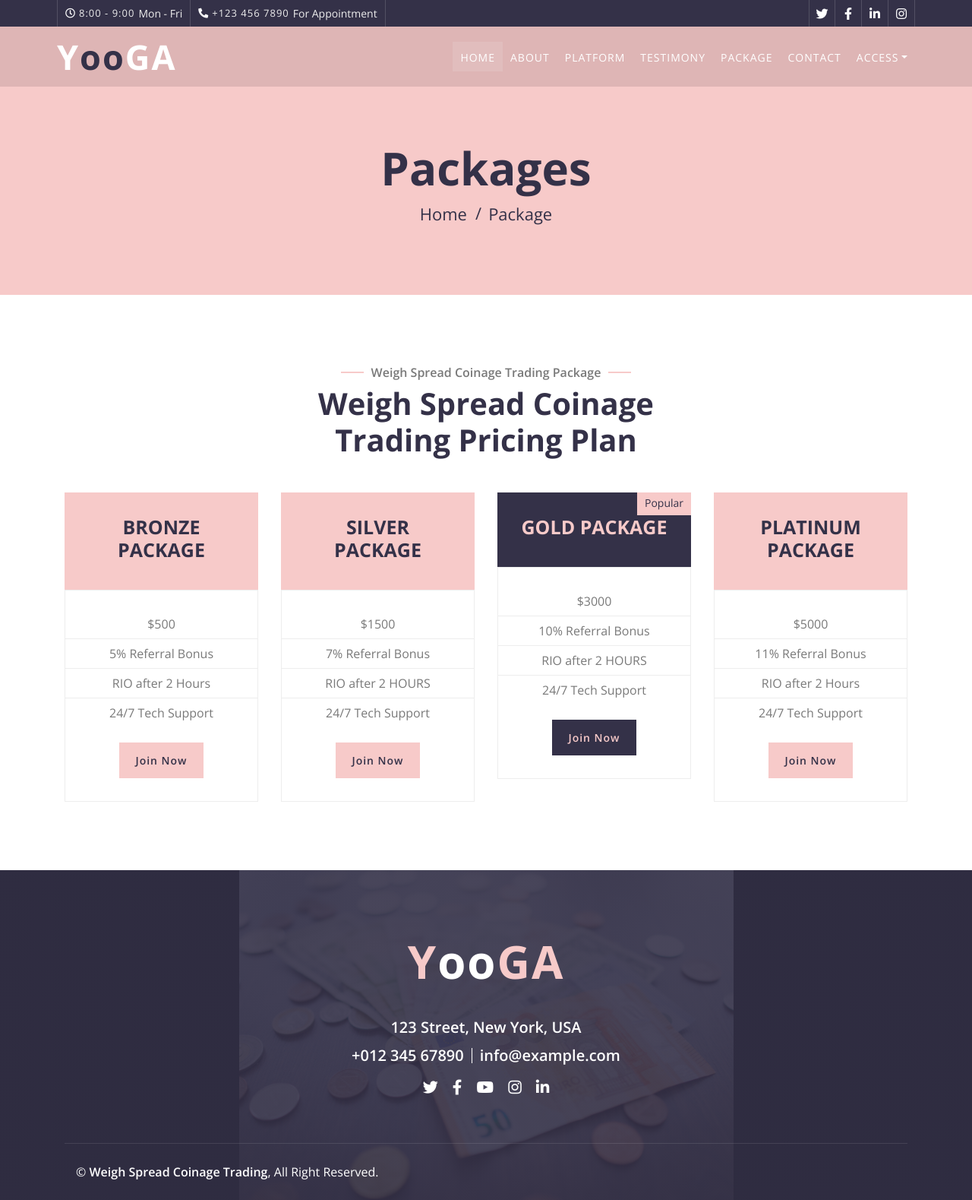
After one commit to eddynice/trading_platform, a PHP site: page /package.php in a window 1280 px wide. The commit adds this page. Shown: the whole page at 76% size. Run offline with PHP 8.4, Linux system fonts and the light colour scheme; some libraries are stand-ins or nearby versions.

Commit message:
package and about page redefine

```diff
--- a/css/style.css
+++ b/css/style.css
@@ -1981,7 +1981,7 @@ a:focus {
 
 .footer .container-fluid {
     padding: 90px 0 0 0;
-    background: linear-gradient(rgba(52, 49, 72, .9), rgba(52, 49, 72, .9)), url(../img/footer-bg.png);
+    background: linear-gradient(rgba(52, 49, 72, .9), rgba(52, 49, 72, .9)), url(../img/bits.jpg);
     background-position: center;
     background-repeat: no-repeat;
     background-size: contain;
--- a/header.php
+++ b/header.php
@@ -72,9 +72,9 @@
                         <a href="index.php" class="nav-item nav-link active">Home</a>
                         <a href="about.php" class="nav-item nav-link">About</a>
                         <a href="service.php" class="nav-item nav-link">Platform</a>
-                        <a href="price.php" class="nav-item nav-link">Trading</a>
+
                         <a href="class.php" class="nav-item nav-link">Testimony</a>
-                        <a href="team.php" class="nav-item nav-link">Package</a>
+                        <a href="package.php"  class="nav-item nav-link">Package</a>
                         <a href="portfolio.php" class="nav-item nav-link">Contact</a>
                         <div class="nav-item dropdown">
                             <a href="#" class="nav-link dropdown-toggle" data-toggle="dropdown">Access</a>
--- a/index.php
+++ b/index.php
@@ -144,7 +144,7 @@ Enjoy a smooth trading investment experience from us.
 
 
         <!-- Price Start -->
-        <div class="price">
+        <div class="price" id="price">
             <div class="container">
                 <div class="section-header text-center wow zoomIn" data-wow-delay="0.1s">
                     <p>Weigh Spread Coinage Trading Package</p>
--- /dev/null
+++ b/package.php
@@ -0,0 +1,168 @@
+<?php include "header.php" ?>
+  <!-- Page Header Start -->
+  <div class="page-header">
+            <div class="container">
+                <div class="row">
+                    <div class="col-12">
+                        <h2>Packages</h2>
+                    </div>
+                    <div class="col-12">
+                        <a href="/index.php">Home</a>
+                        <a href="">Package</a>
+                    </div>
+                </div>
+            </div>
+        </div>
+        <!-- Page Header End -->
+        <!-- Hero End -->
+
+
+
+        <!-- Price Start -->
+        <div class="price" id="price">
+            <div class="container">
+                <div class="section-header text-center wow zoomIn" data-wow-delay="0.1s">
+                    <p>Weigh Spread Coinage Trading Package</p>
+                    <h2>Weigh Spread Coinage Trading Pricing Plan</h2>
+                </div>
+                <div class="row">
+                    <div class="col-md-3 wow fadeInUp" data-wow-delay="0.0s">
+                        <div class="price-item">
+                            <div class="price-header">
+                                <div class="price-title">
+                                    <h2>BRONZE PACKAGE</h2>
+                                </div>
+                                <div class="price-prices">
+
+                                </div>
+                            </div>
+                            <div class="price-body">
+                                <div class="price-description">
+                                    <ul>
+                                        <li>$500</li>
+                                        <li>5% Referral Bonus</li>
+                                        <li>RIO after 2 Hours</li>
+                                        <li>24/7 Tech Support</li>
+
+
+
+
+                                    </ul>
+                                </div>
+                            </div>
+                            <div class="price-footer">
+                                <div class="price-action">
+                                    <a class="btn" href="">Join Now</a>
+                                </div>
+                            </div>
+                        </div>
+                    </div>
+                    <div class="col-md-3 wow fadeInUp" data-wow-delay="0.0s">
+                        <div class="price-item">
+                            <div class="price-header">
+                                <div class="price-title">
+                                    <h2>SILVER PACKAGE</h2>
+                                </div>
+                                <div class="price-prices">
+
+                                </div>
+                            </div>
+                            <div class="price-body">
+                                <div class="price-description">
+                                    <ul>
+                                        <li>  $1500</li>
+                                        <li>7% Referral Bonus</li>
+                                        <li>RIO after 2 HOURS</li>
+                                        <li>24/7 Tech Support</li>
+
+
+                                    </ul>
+                                </div>
+                            </div>
+                            <div class="price-footer">
+                                <div class="price-action">
+                                    <a class="btn" href="">Join Now</a>
+                                </div>
+                            </div>
+                        </div>
+                    </div>
+                    <div class="col-md-3 wow fadeInUp" data-wow-delay="0.3s">
+                        <div class="price-item featured-item">
+                            <div class="price-header">
+                                <div class="price-status">
+                                    <span>Popular</span>
+                                </div>
+                                <div class="price-title">
+                                    <h2>GOLD PACKAGE</h2>
+                                </div>
+                                <div class="price-prices">
+
+                                </div>
+                            </div>
+                            <div class="price-body">
+                                <div class="price-description">
+                                    <ul>
+                                        <li> $3000</li>
+                                        <li>10% Referral Bonus</li>
+                                        <li>RIO after 2 HOURS</li>
+                                        <li>24/7 Tech Support</li>
+                    </ul>
+                                </div>
+                            </div>
+                            <div class="price-footer">
+                                <div class="price-action">
+                                    <a class="btn" href="">Join Now</a>
+                                </div>
+                            </div>
+                        </div>
+                    </div>
+                    <div class="col-md-3 wow fadeInUp" data-wow-delay="0.6s">
+                        <div class="price-item">
+                            <div class="price-header">
+                                <div class="price-title">
+                                    <h2>PLATINUM PACKAGE</h2>
+                                </div>
+                                <div class="price-prices">
+
+                                </div>
+                            </div>
+                            <div class="price-body">
+                                <div class="price-description">
+                                    <ul>
+                                        <li>  $5000</li>
+                                        <li>11% Referral Bonus</li>
+                                        <li>RIO after 2 Hours</li>
+                                        <li>24/7 Tech Support</li>
+
+                                    </ul>
+                                </div>
+                            </div>
+                            <div class="price-footer">
+                                <div class="price-action">
+                                    <a class="btn" href="">Join Now</a>
+                                </div>
+                            </div>
+                        </div>
+                    </div>
+                </div>
+            </div>
+        </div>
+        <!-- Price End -->
+
+        <?php include "footer.php" ?>
+
+         <!-- JavaScript Libraries -->
+         <script src="https://code.jquery.com/jquery-3.4.1.min.js"></script>
+        <script src="https://stackpath.bootstrapcdn.com/bootstrap/4.4.1/js/bootstrap.bundle.min.js"></script>
+        <script src="lib/easing/easing.min.js"></script>
+        <script src="lib/wow/wow.min.js"></script>
+        <script src="lib/owlcarousel/owl.carousel.min.js"></script>
+        <script src="lib/isotope/isotope.pkgd.min.js"></script>
+        <script src="lib/lightbox/js/lightbox.min.js"></script>
+
+        <!-- Contact Javascript File -->
+        <script src="mail/jqBootstrapValidation.min.js"></script>
+        <script src="mail/contact.js"></script>
+
+        <!-- Template Javascript -->
+        <script src="js/main.js"></script>
```
Also changed, not shown: about.php (renamed from about.html, +7 -96 lines), img/bits.jpg (renamed from img/foreign-currencies-897671128-0d5864a529e643489101416176a4eca8.jpg).
